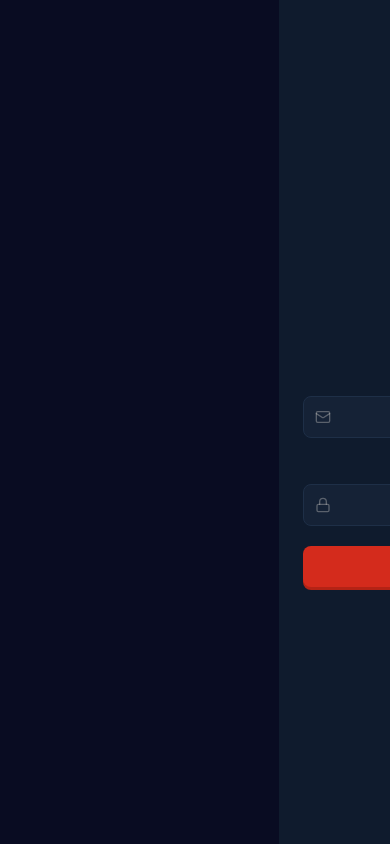
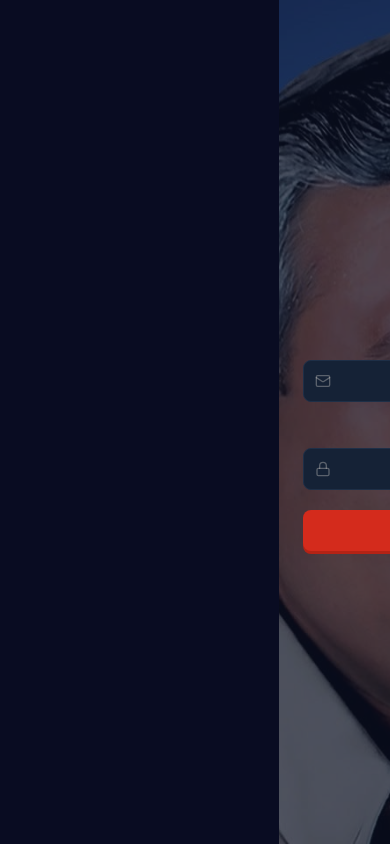
Before and after one commit to truefactsforreal123-wq/Abotarek-2-1987654-22222222222222, a Next.js app: page /login in a window 390 px wide. Built offline with nearby package versions, Linux system fonts and the light colour scheme; no server answers; the database is empty.

Commit message:
feat: founder image fills right panel, remove red logo from login

```diff
--- a/src/app/login/page.tsx
+++ b/src/app/login/page.tsx
@@ -60,22 +60,20 @@ export default function AdminLoginPage() {
         </div>
       </div>
 
-      {/* Right — login form */}
-      <div className="flex flex-1 items-center justify-center bg-ink-900 px-6">
+      {/* Right — login form with founder image background */}
+      <div className="relative flex flex-1 items-center justify-center px-6 overflow-hidden">
+        <img
+          src="/images/founder.jpg"
+          alt="Abo Tarek Founder"
+          className="absolute inset-0 h-full w-full object-cover"
+        />
+        <div className="absolute inset-0 bg-ink-950/70" />
         <motion.div
           initial={{ opacity: 0, y: 24 }}
           animate={{ opacity: 1, y: 0 }}
           transition={{ duration: 0.5, ease: "easeOut" }}
-          className="w-full max-w-md"
+          className="relative z-10 w-full max-w-md"
         >
-          {/* Mobile brand header */}
-          <div className="mb-8 flex items-center gap-3 lg:hidden">
-            <div className="flex h-10 w-10 items-center justify-center rounded-xl bg-tomato-600 text-sm font-black text-paper">
-              AT
-            </div>
-            <span className="text-lg font-extrabold text-paper">أبو طارق</span>
-          </div>
-
           <h1 className="mb-2 text-2xl font-extrabold text-paper">
             Admin Login
           </h1>
```
